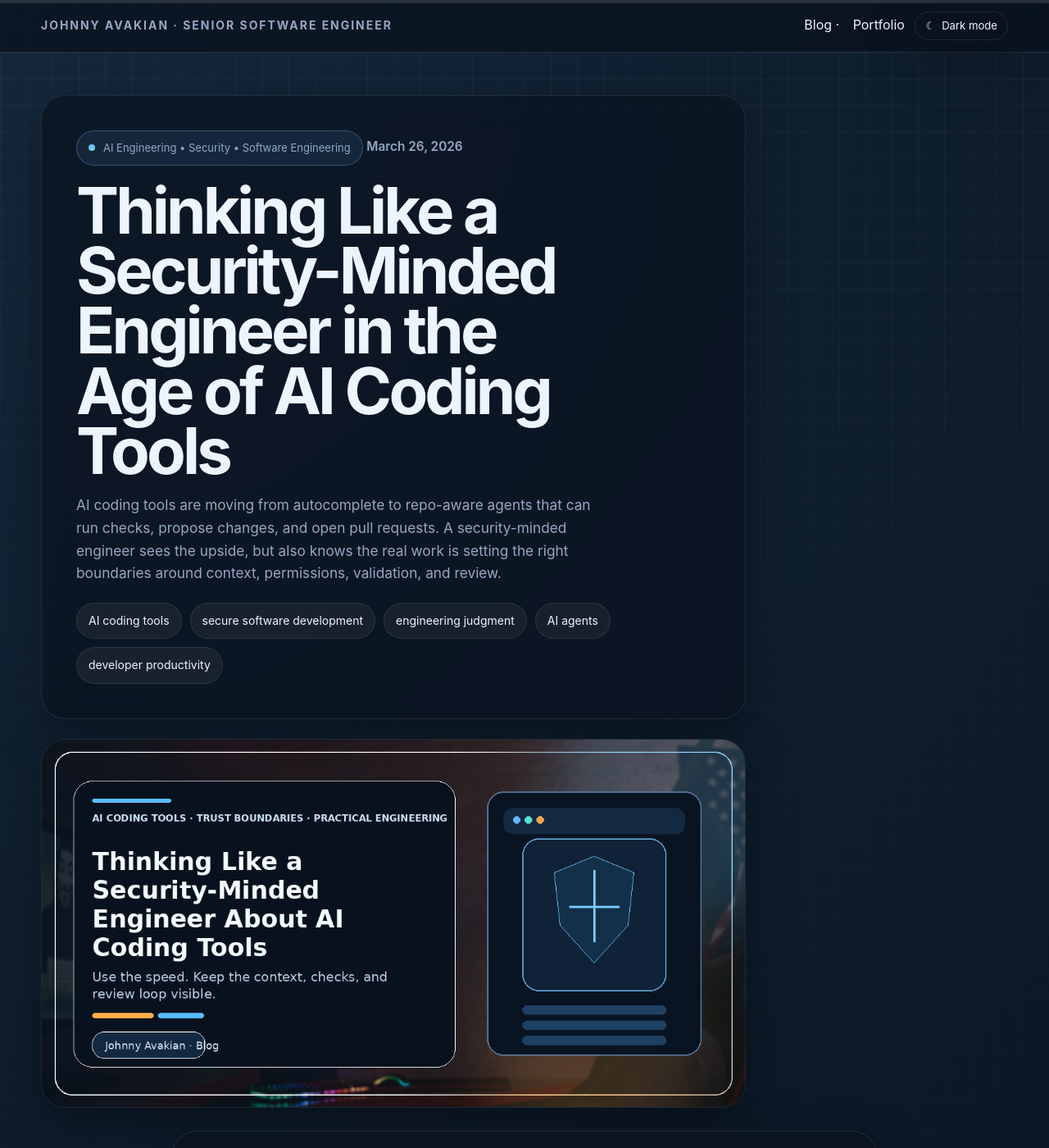
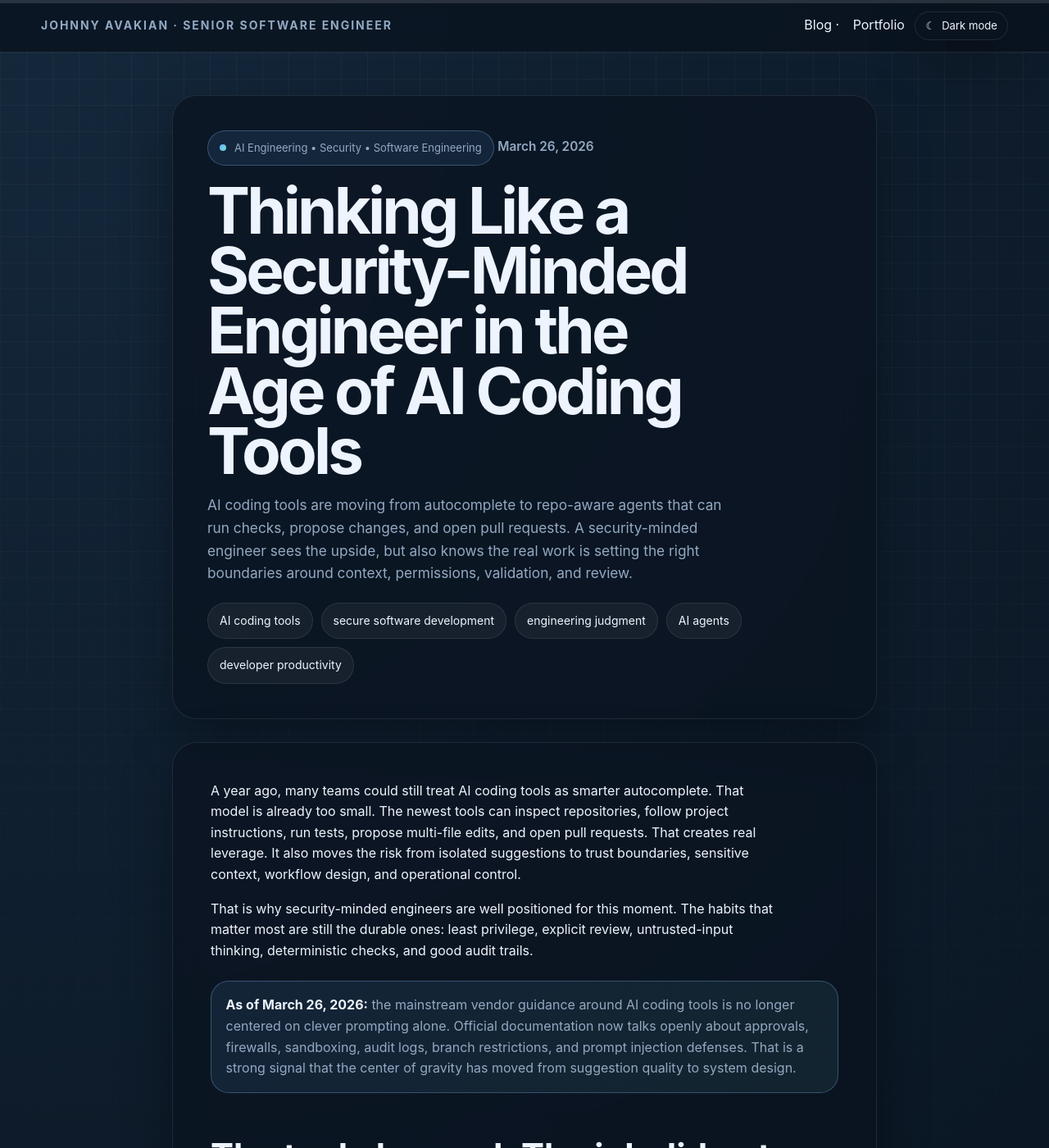
Before and after one commit to codeavak/portfolio_website, a Jekyll site: the page built from _posts/2026-03-26-security-minded-engineer-ai-coding-tools.md, in a window 1280 px wide and 1400 px high. Shown: the whole window at 82% size. Built offline with Jekyll 4.4.1, drawn with Linux system fonts in a browser that asks for light colours; comment, search, counter and statistics services are not loaded.

Commit message:
Simplify post hero: remove media block and center hero copy

```diff
--- a/_layouts/post.html
+++ b/_layouts/post.html
@@ -98,12 +98,6 @@
                 </div>
               {% endif %}
             </div>
-
-            {% if page.image %}
-              <div class="post-hero-media">
-                <img src="{{ site.baseurl }}{{ page.image }}" alt="{{ page.title }}" />
-              </div>
-            {% endif %}
           </div>
         </section>
 
--- a/styles.css
+++ b/styles.css
@@ -274,6 +274,7 @@ a { color: inherit; text-decoration: none; }
   grid-template-columns: 1fr;
   gap: 24px;
   align-items: start;
+  justify-items: center;
 }
 
 .post-hero-copy {
@@ -285,15 +286,7 @@ a { color: inherit; text-decoration: none; }
   backdrop-filter: var(--backdrop);
   padding: clamp(24px, 4vw, 42px);
   max-width: 860px;
-}
-
-.post-hero-media {
-  grid-column: 1 / -1;
-  background: var(--panel);
-  border: 1px solid var(--line);
-  border-radius: 30px;
-  box-shadow: var(--shadow);
-  backdrop-filter: var(--backdrop);
+  width: 100%;
 }
 
 .post-date {
@@ -321,21 +314,6 @@ a { color: inherit; text-decoration: none; }
   flex-wrap: wrap;
   gap: 10px;
   margin-top: 22px;
-}
-
-.post-hero-media {
-  overflow: hidden;
-  width: 100%;
-  max-width: 860px;
-  aspect-ratio: 1200 / 628;
-}
-
-.post-hero-media img {
-  width: 100%;
-  height: 100%;
-  min-height: 100%;
-  object-fit: cover;
-  background: #0b1522;
 }
 
 .post-body {
```
